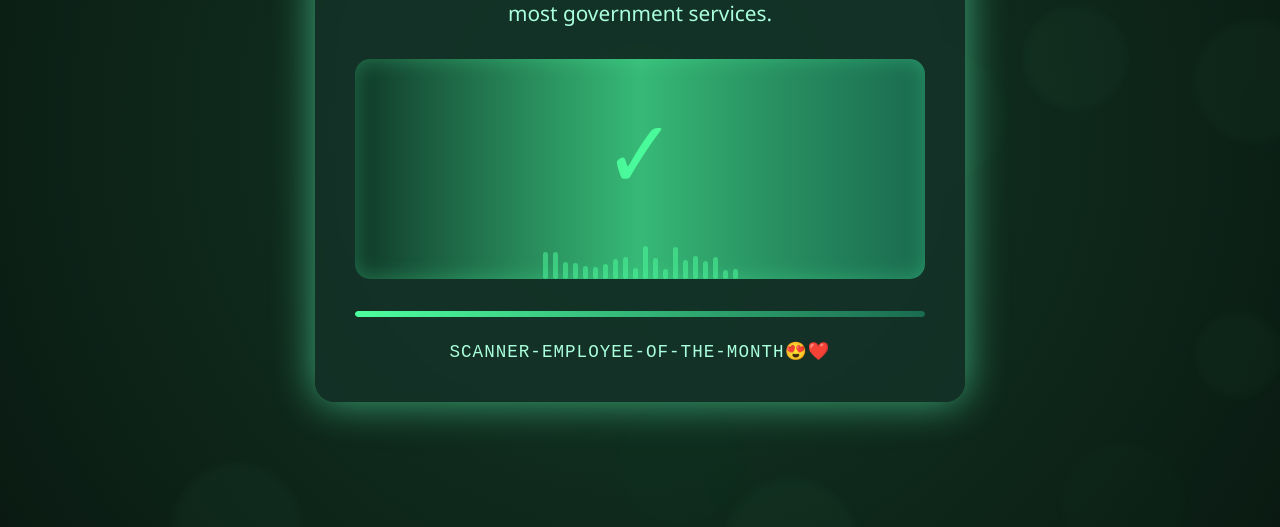
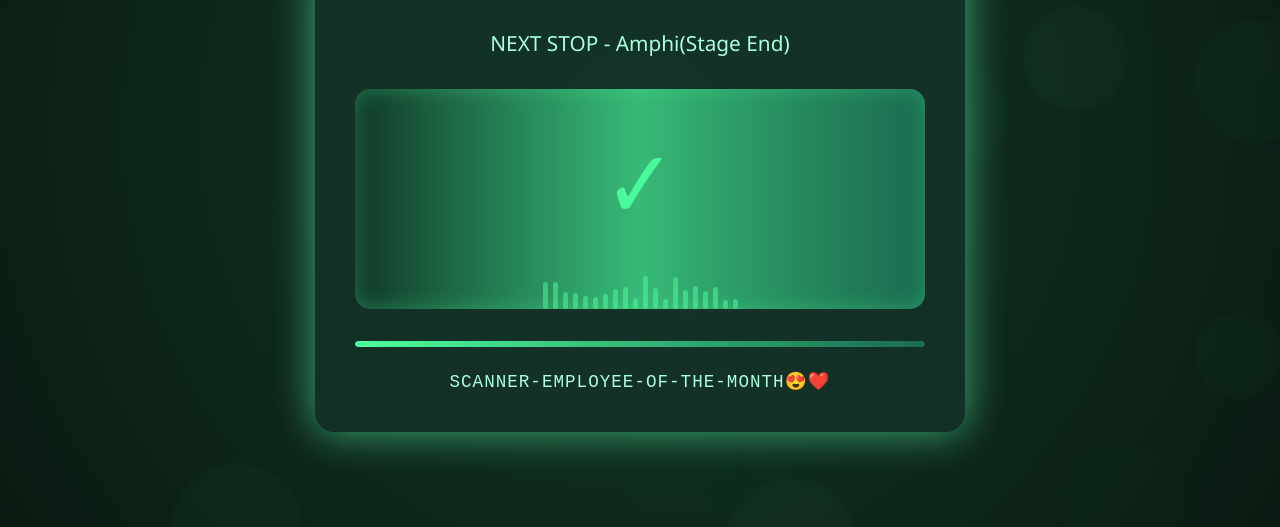
Before and after one commit to TechGeniusAi/AmazingRace-RealScanner, a plain HTML site: page index.html in a window 1280 px wide. Shown: the part 273-800 px from the top of the page. Drawn offline with Linux system fonts and the light colour scheme.

Commit message:
commit scan success

```diff
--- a/index.html
+++ b/index.html
@@ -230,6 +230,7 @@
     <div class="scanner-container">
         <h1 class="success-message" id="successMessage">Scan Successful!</h1>
         <p class="sub-message" id="subMessage">Congratulations! Your scanner is working better than most government services.</p>
+        <p class="sub-message" id="subMessage">NEXT STOP - Amphi(Stage End)</p>
 
         <div class="scanner" id="scanner">
             <div class="scanner-icon">✓</div>
```
